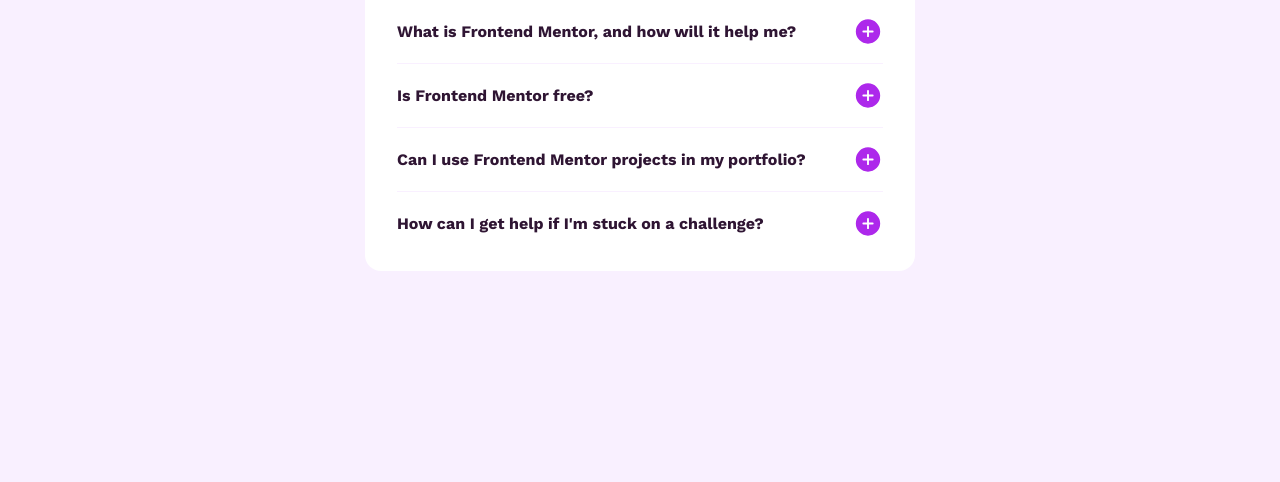
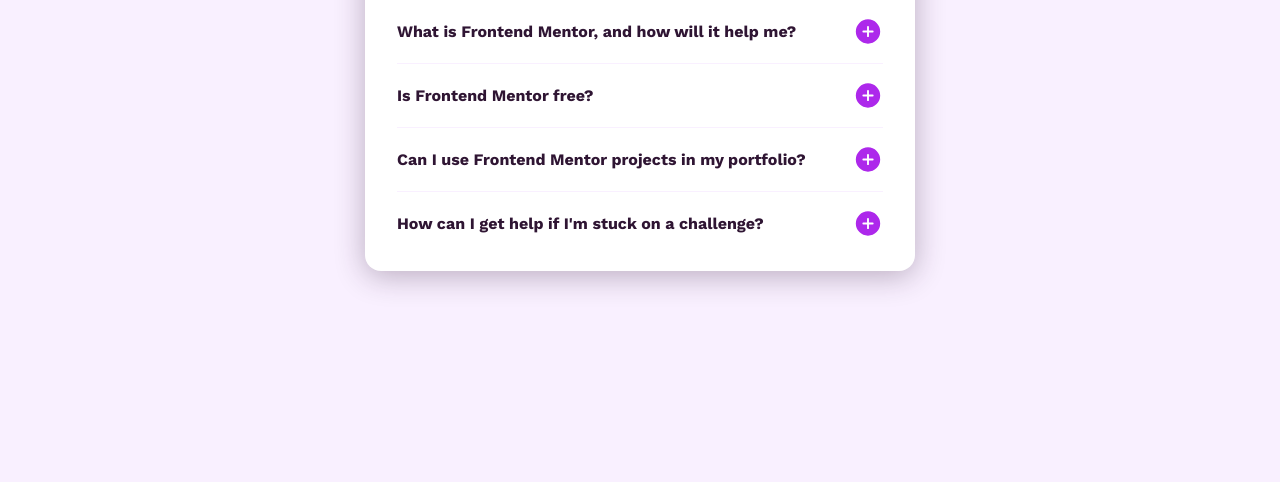
Before and after one commit to IrfanAnsari21/FAQ-accordion, a plain HTML site: page index.html in a window 1280 px wide. Shown: the part 318-800 px from the top of the page. Drawn offline with nearby package versions, Linux system fonts and the light colour scheme.

Commit message:
Add shadow effect on the card

```diff
--- a/style.css
+++ b/style.css
@@ -35,6 +35,7 @@ main {
     display: flex;
     flex-direction: column;
     gap: 2rem;
+    box-shadow: 0 5px 30px hsla(292, 42%, 14%, 0.315);
 }
 
 .faq-header {
```
